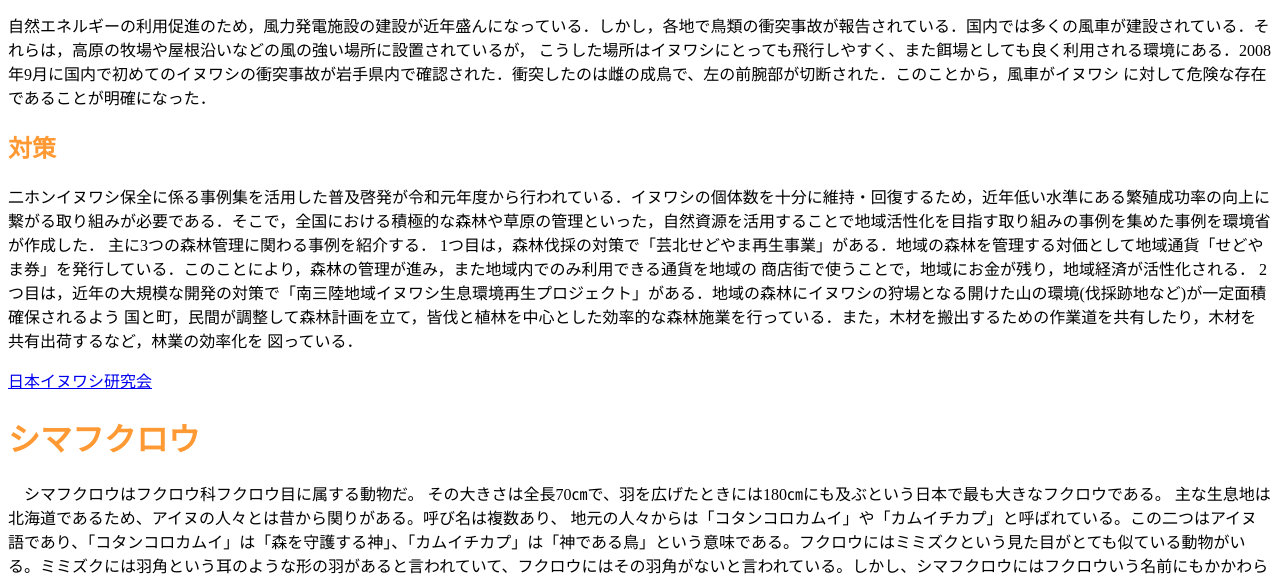
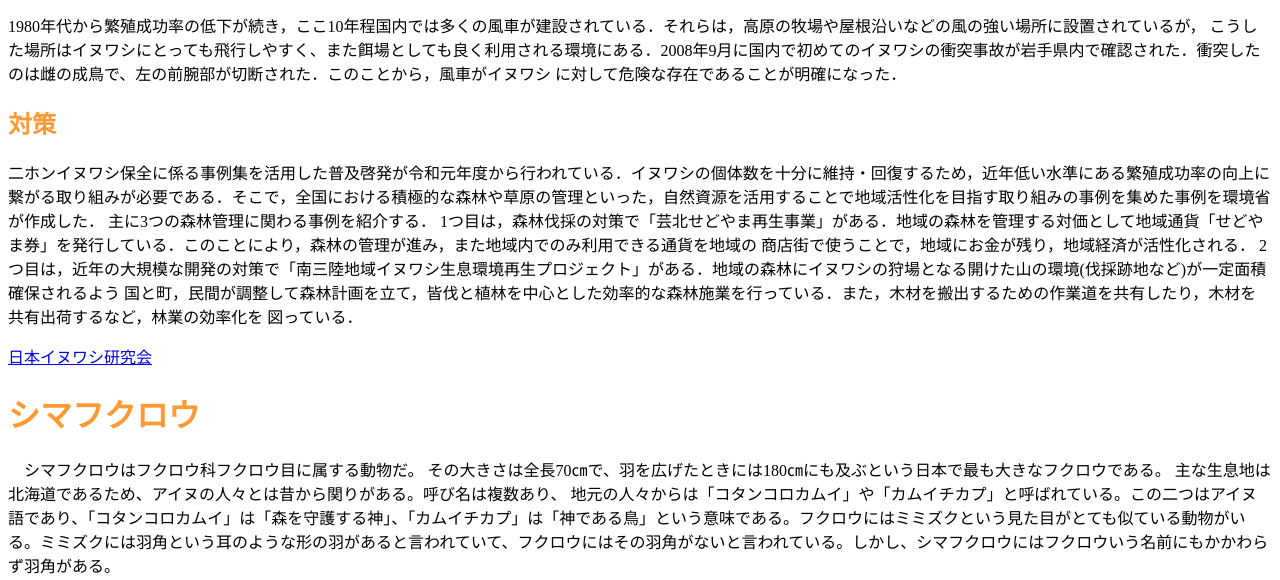
Before and after one commit to e2259121/chicken, a plain HTML site: page index.html in a window 1280 px wide. Shown: the part 1022-1602 px from the top of the page. Drawn offline with Linux system fonts and the light colour scheme.

Commit message:
Update index.html

```diff
--- a/index.html
+++ b/index.html
@@ -15,7 +15,7 @@
   イヌワシは絶滅の危機に瀕している．</p>
 <h2><font color="#ff3399">[風力発電施設への衝突]</font></h2>
 <img src="https://www.nacsj.or.jp/official/wp-content/uploads/2018/02/No562_inuwashi_furyoku_3.jpg" alt="バードストライク"width="250"height="250"/>
-<p>自然エネルギーの利用促進のため，風力発電施設の建設が近年盛んになっている．しかし，各地で鳥類の衝突事故が報告されている．国内では多くの風車が建設されている．それらは，高原の牧場や屋根沿いなどの風の強い場所に設置されているが，
+<p>1980年代から繁殖成功率の低下が続き，ここ10年程国内では多くの風車が建設されている．それらは，高原の牧場や屋根沿いなどの風の強い場所に設置されているが，
 こうした場所はイヌワシにとっても飛行しやすく、また餌場としても良く利用される環境にある．2008年9月に国内で初めてのイヌワシの衝突事故が岩手県内で確認された．衝突したのは雌の成鳥で、左の前腕部が切断された．このことから，風車がイヌワシ
 に対して危険な存在であることが明確になった．</p>
 <h2><font color="#ff9933">対策</font></h2>
```
